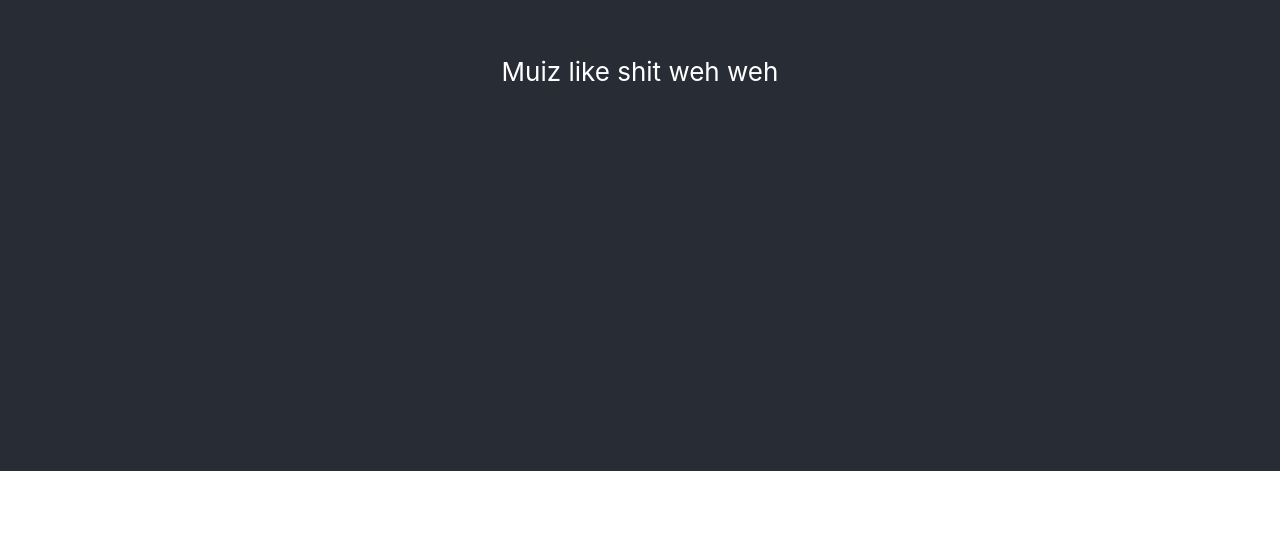
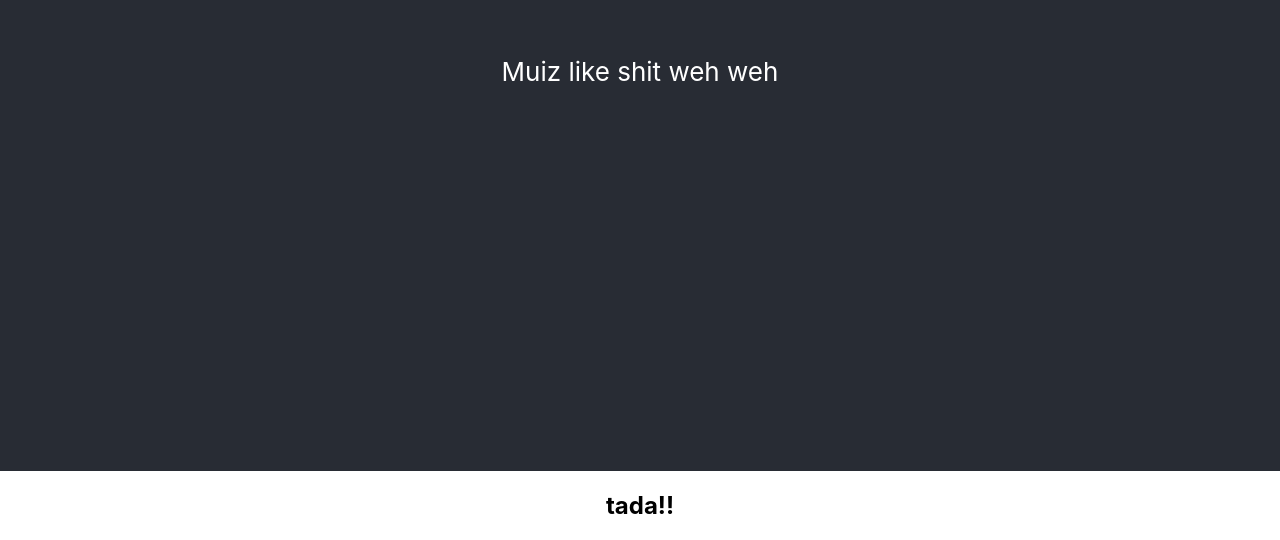
Before and after one commit to ItztrippleA/TestCollabFeature, a React (Create React App) app in the folder food_desert/: page / in a window 1280 px wide. Shown: the part 329-869 px from the top of the page. Before the commit the page ends 800 px from the top, so only its background shows below. Built offline with nearby package versions, Linux system fonts and the light colour scheme.

Commit message:
First commit

```diff
--- a/food_desert/src/App.js
+++ b/food_desert/src/App.js
@@ -5,6 +5,7 @@ function App() {
   return (
     <div className="App">
       <header className="App-header">Muiz like shit weh weh</header>
+      <h2>tada!!</h2>
     </div>
   );
 }
```
